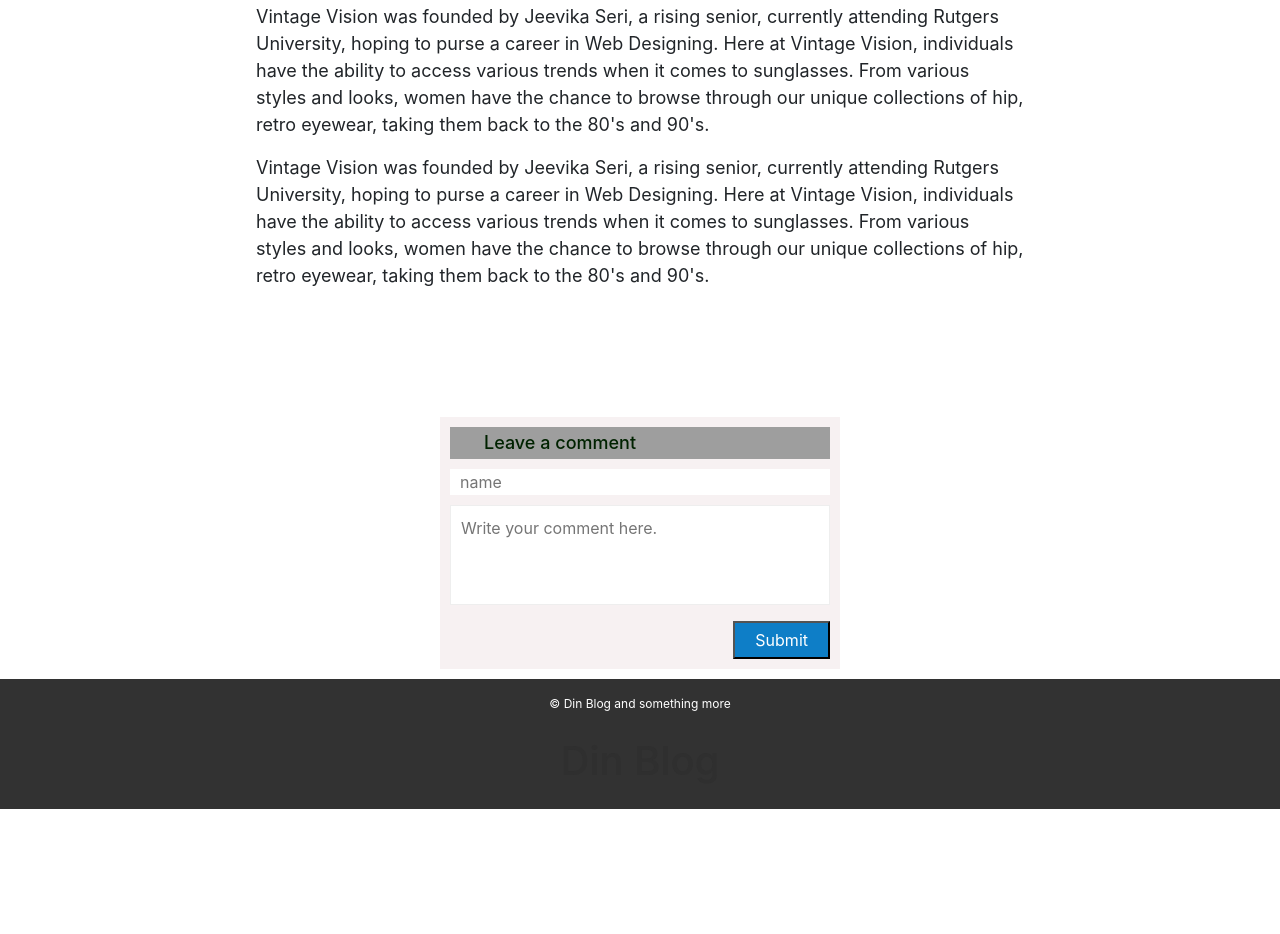
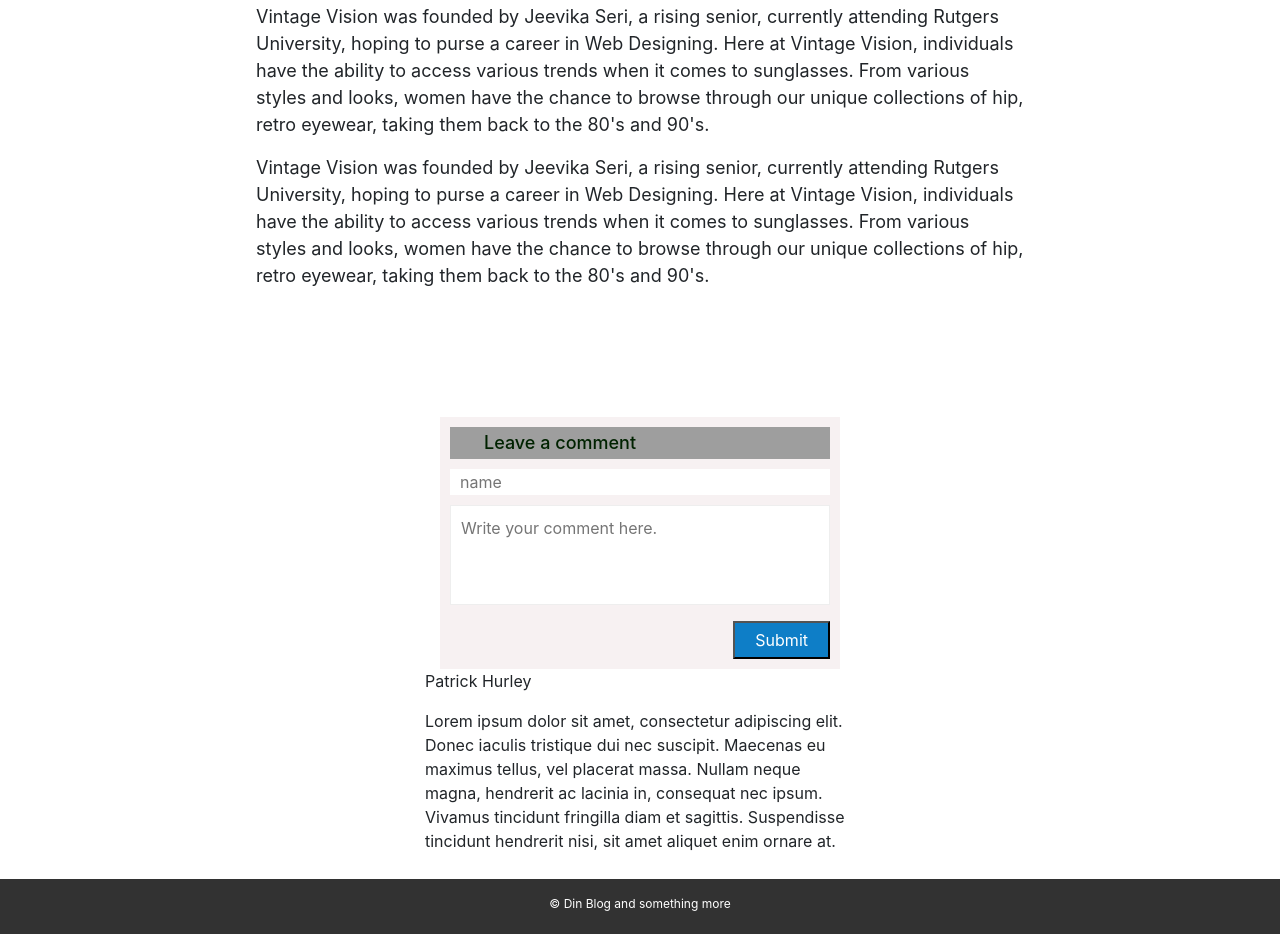
Before and after one commit to chidiogo-akunne/Din-s-blog, a website: page readmore.html in a window 1280 px wide. Shown: the part 566-1500 px from the top of the page. Before the commit the page ends 1375 px from the top, so only its background shows below. Drawn offline with Linux system fonts and the light colour scheme; no server answers; grey boxes are pictures that could not be loaded.

Commit message:
list of comments

```diff
--- a/readmore.html
+++ b/readmore.html
@@ -57,6 +57,19 @@
                                 </div>
                               </fieldset>
                             </form>
+
+                            <div class="comments-section">
+
+                                    <div class="row">
+
+                                        <div class="comment-post">
+
+                                            <div class="col-xs-9">
+                                                <p><span class="comment-author">Patrick Hurley</span></p>
+                                                <p class="comment-content">Lorem ipsum dolor sit amet, consectetur adipiscing elit. Donec iaculis tristique dui nec suscipit. Maecenas eu maximus tellus, vel placerat massa. Nullam neque magna, hendrerit ac lacinia in, consequat nec ipsum. Vivamus tincidunt fringilla diam et sagittis. Suspendisse tincidunt hendrerit nisi, sit amet aliquet enim ornare at.</p>
+                                            </div>
+
+                                        </div>
                           </div>
 
 
```
